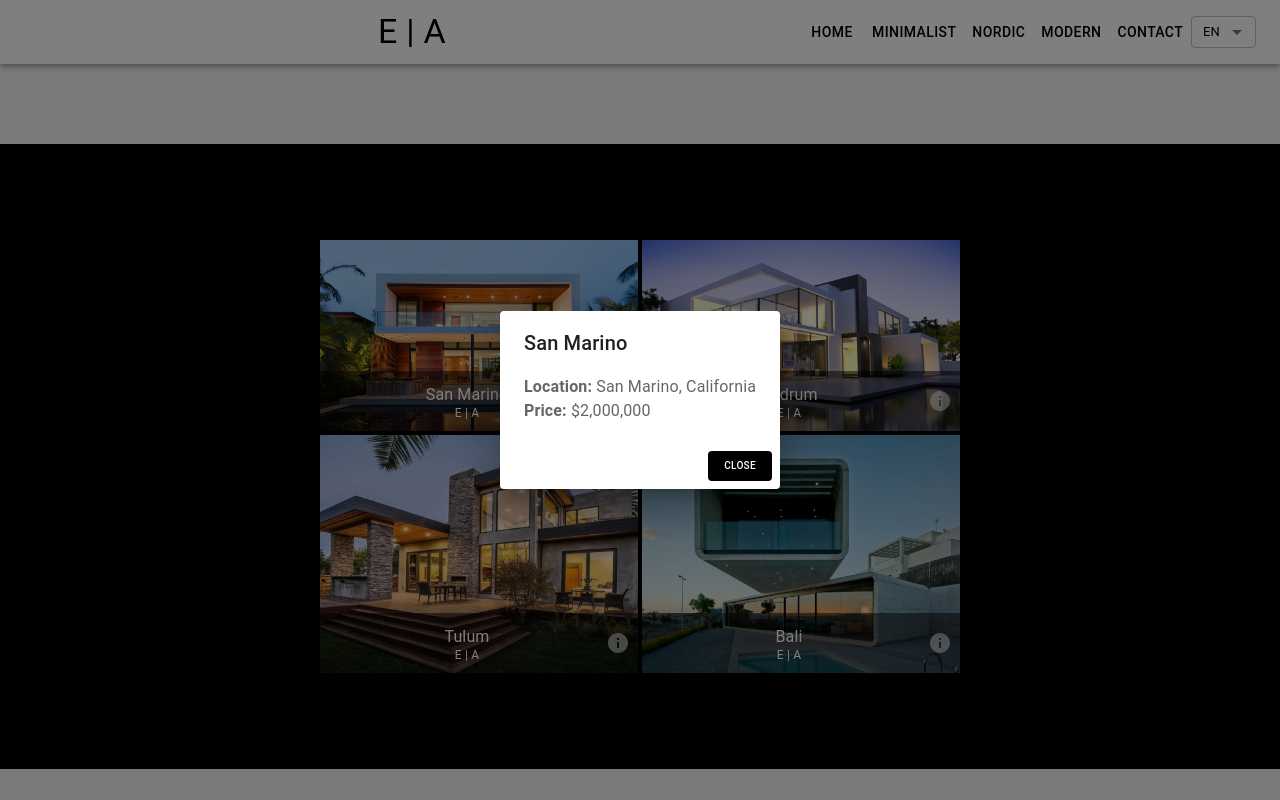
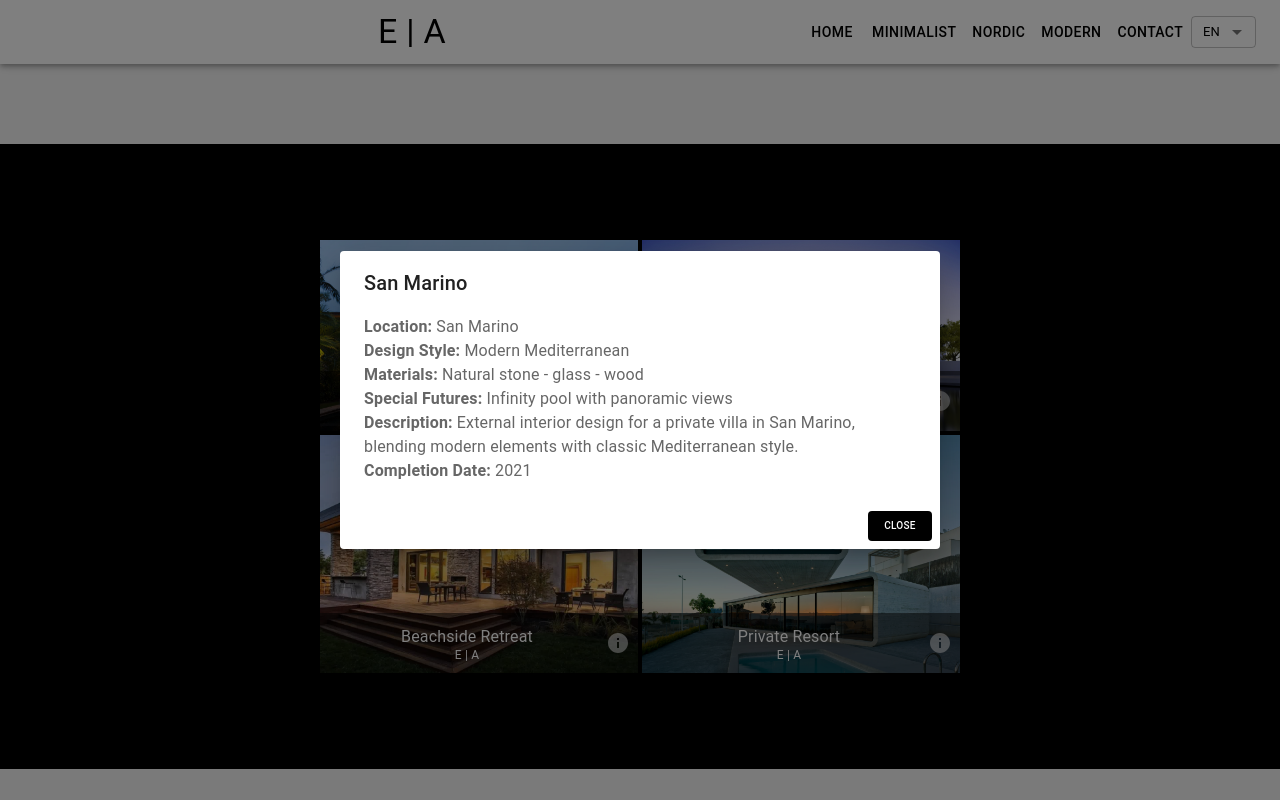
Before and after one commit to Salih-M/E-A-Interior-Design, a React (Create React App) app in the folder my-app/: page / in a window 1280 px wide. Both pictures are taken after a click on the button 618 px from the left and 1136 px from the top of the page. Shown: the part 736-1536 px from the top of the page. Built offline with nearby package versions, Linux system fonts and the light colour scheme.

Commit message:
update the data in the project section

```diff
--- a/my-app/public/locales/en/translation.json
+++ b/my-app/public/locales/en/translation.json
@@ -11,7 +11,12 @@
   },
   "projectSection": {
     "location": "Location",
-    "price": "Price"
+    "externalInterior": "External interior design",
+    "material":"Materials",
+    "style":"Design Style",
+    "specialFutures":"Special Futures",
+    "description":"Description",
+    "completionDate":"Completion Date"
   },
   "steperSection": [
     {
--- a/my-app/src/components/HomePage/ProjectSection.js
+++ b/my-app/src/components/HomePage/ProjectSection.js
@@ -38,16 +38,16 @@ export default function TitlebarImageList() {
             <img
               srcSet={`${item.img}?w=248&fit=crop&auto=format&dpr=2 2x`}
               src={`${item.img}?w=248&fit=crop&auto=format`}
-              alt={item.title}
+              alt={item.projectType}
               loading="lazy"
             />
             <ImageListItemBar
-              title={item.title}
+              title={item.projectType}
               subtitle={item.author}
               actionIcon={
                 <IconButton
                   sx={{ color: "rgba(255, 255, 255, 0.54)" }}
-                  aria-label={`info about ${item.title}`}
+                  aria-label={`info about ${item.projectType}`}
                   onClick={() => handleDialogOpen(item)}
                 >
                   <InfoIcon />
@@ -69,7 +69,19 @@ export default function TitlebarImageList() {
             {selectedItem?.location}
           </DialogContentText>
           <DialogContentText>
-            <strong>{t("projectSection.price")}:</strong> {selectedItem?.price}
+            <strong>{t("projectSection.style")}:</strong> {selectedItem?.designStyle}
+          </DialogContentText>
+          <DialogContentText>
+            <strong>{t("projectSection.material")}:</strong> {selectedItem?.materialsUsed}
+          </DialogContentText>
+          <DialogContentText>
+            <strong>{t("projectSection.specialFutures")}:</strong> {selectedItem?.specialFeatures}
+          </DialogContentText>
+          <DialogContentText>
+            <strong>{t("projectSection.description")}:</strong> {selectedItem?.description}
+          </DialogContentText>
+          <DialogContentText>
+            <strong>{t("projectSection.completionDate")}:</strong> {selectedItem?.completionDate}
           </DialogContentText>
         </DialogContent>
         <DialogActions>
@@ -95,28 +107,48 @@ const itemData = [
     img: Img1,
     title: "San Marino",
     author: "E | A",
-    location: "San Marino, California",
-    price: "$2,000,000",
+    location: "San Marino",
+    projectType: "Private Villa",
+    designStyle: "Modern Mediterranean",
+    materialsUsed: "Natural stone - glass - wood",
+    specialFeatures: "Infinity pool with panoramic views",
+    completionDate: "2021",
+    description: "External interior design for a private villa in San Marino, blending modern elements with classic Mediterranean style.",
   },
   {
     img: Img2,
     title: "Bodrum",
     author: "E | A",
-    location: "Beverly Hills, California",
-    price: "$5,000,000",
+    location: "Bodrum, Turkey",
+    projectType: "Seaside Villa",
+    designStyle: "Minimalist",
+    materialsUsed: "Stone - concrete - wood",
+    specialFeatures: "Private dock and beachfront",
+    completionDate: "2022",
+    description: "A luxurious outdoor design for a seaside villa in Bodrum, incorporating natural stone and minimalist aesthetics.",
   },
   {
     img: Img3,
     title: "Tulum",
     author: "E | A",
-    location: "Malibu, California",
-    price: "$3,500,000",
+    location: "Tulum, Mexico",
+    projectType: "Beachside Retreat",
+    designStyle: "Eco-friendly",
+    materialsUsed: "Bamboo - thatch - concrete",
+    specialFeatures: "Sustainable construction with solar panels",
+    completionDate: "2019",
+    description: "Eco-friendly exterior design for a beachside retreat in Tulum, inspired by local culture and tropical landscapes.",
   },
   {
     img: Img4,
     title: "Bali",
     author: "E | A",
-    location: "Pasadena, California",
-    price: "$4,000,000",
+    location: "Bali - Indonesia",
+    projectType: "Private Resort",
+    designStyle: "Tropical",
+    materialsUsed: "Glass - stone",
+    specialFeatures: "Seamless indoor-outdoor living",
+    completionDate: "2023",
+    description: "Exotic exterior design for a private resort in Bali, focusing on natural materials and seamless integration with nature.",
   },
 ];
--- a/my-app/src/pages/ContactPage.js
+++ b/my-app/src/pages/ContactPage.js
@@ -5,9 +5,15 @@ import emailjs from "emailjs-com";
 import { useTranslation } from "react-i18next";
 
 const validationSchema = Yup.object().shape({
-  name: Yup.string().required("Name is required"),
-  surname: Yup.string().required("Surname is required"),
-  phoneNumber: Yup.string().required("Phone number is required"),
+  name: Yup.string()
+    .matches(/^[A-Za-z\s]+$/, "Name can only contain letters")
+    .required("Name is required"),
+  surname: Yup.string()
+    .matches(/^[A-Za-z\s]+$/, "Surname can only contain letters")
+    .required("Surname is required"),
+  phoneNumber: Yup.string()
+    .matches(/^\+?[0-9]+$/, "Phone number can only contain numbers and +")
+    .required("Phone number is required"),
   email: Yup.string()
     .email("Invalid email format")
     .required("Email is required"),
@@ -42,7 +48,7 @@ export default function Home() {
       <div className="flex flex-col md:flex-row justify-between items-center gap-8">
         <div className="flex justify-center items-center">
           <img
-            className="h-64 md:h-96 w-64 md:w-96 mb-1 rounded-full shadow-2xl"
+            className="h-60 md:h-96 w-64 md:w-96 mb-1 rounded-full shadow-2xl"
             src={WomenDesigner}
             alt="woman designer"
           />
```
